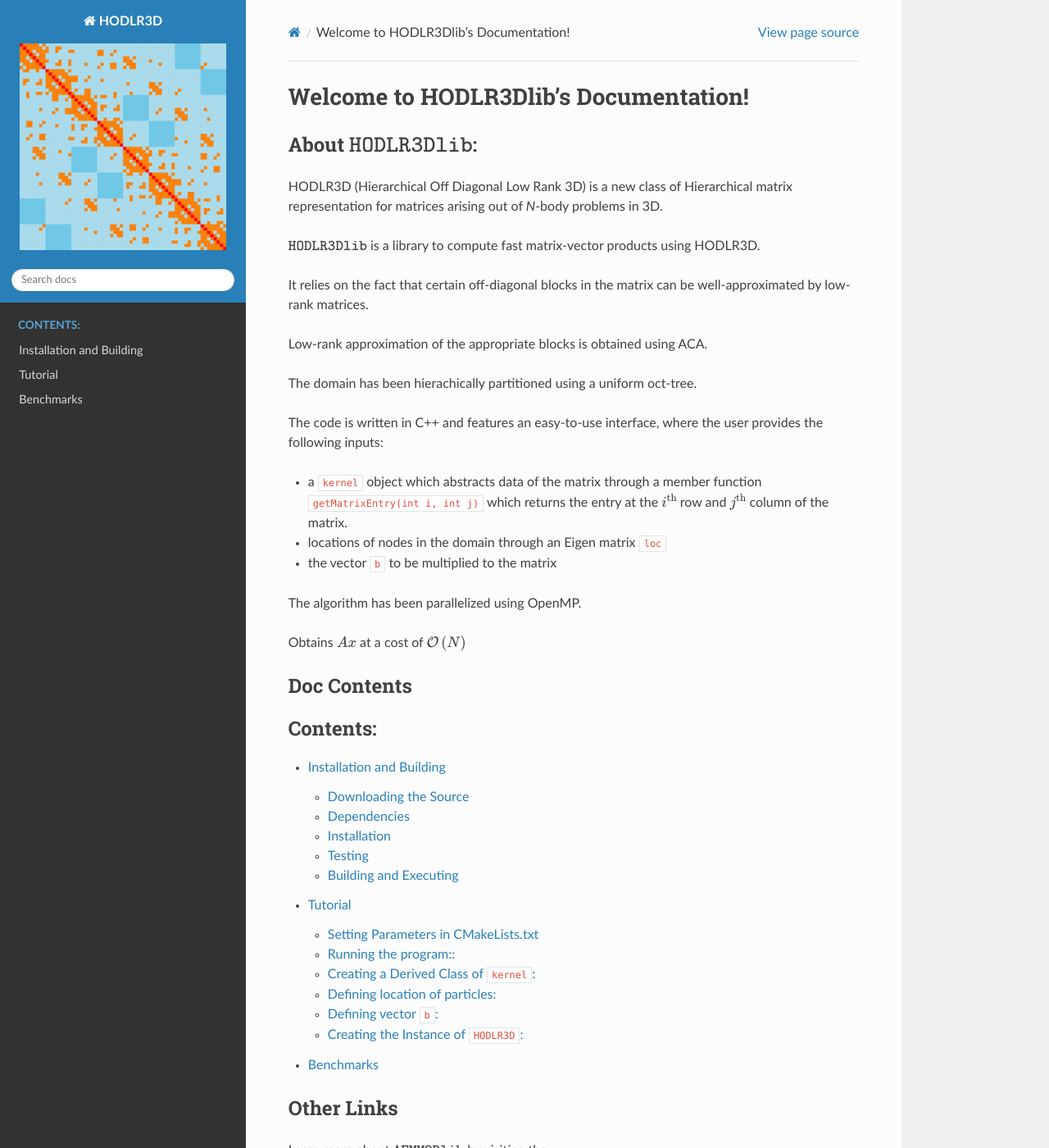
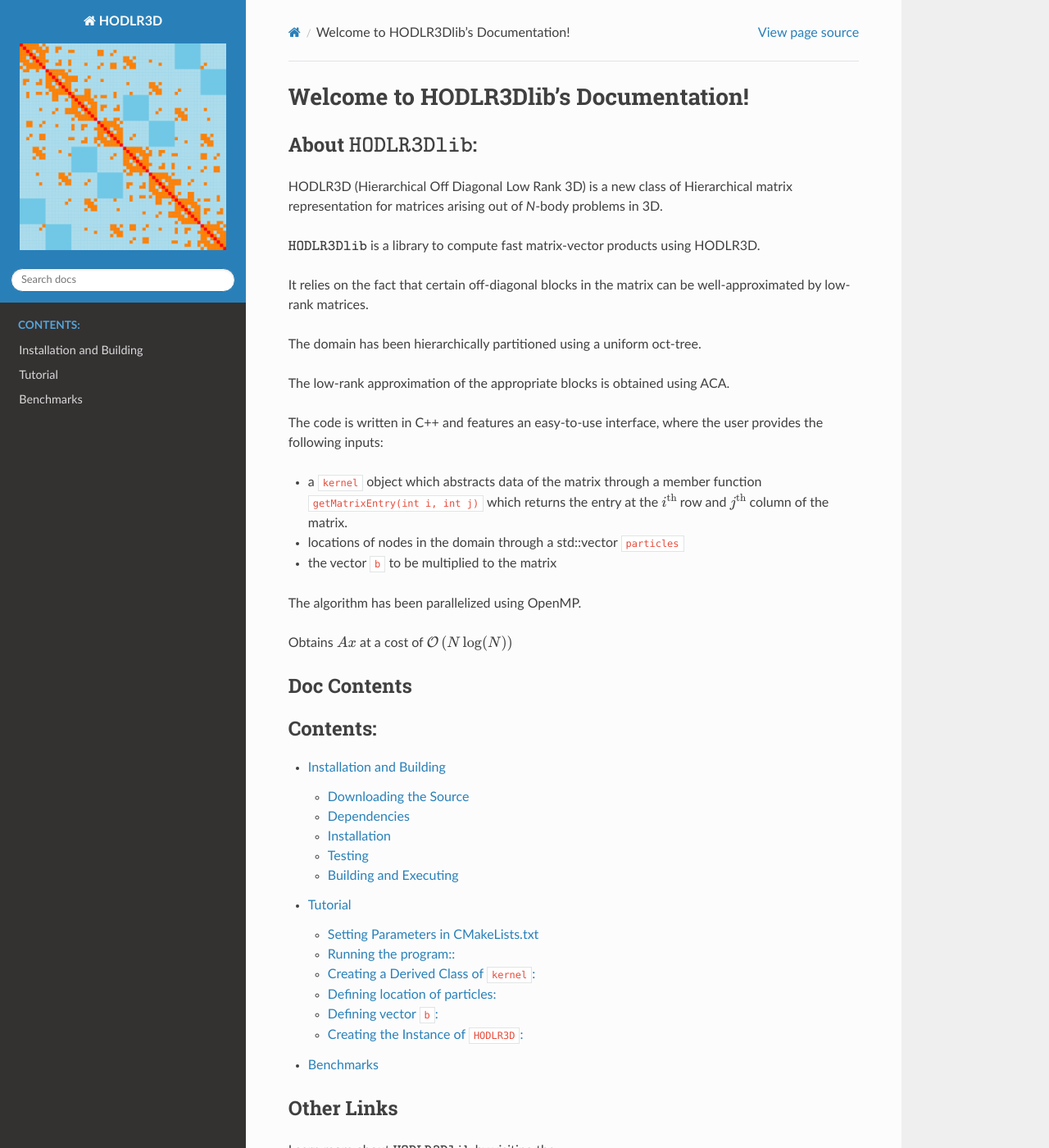
Before and after one commit to SAFRAN-LAB/HODLR3D, a Sphinx documentation site: the page built from docs/source/index.rst, in a window 1280 px wide and 1400 px high. Shown: the whole window at 82% size. Built offline with Sphinx 7.4.7 and the Read the Docs theme 2.0.0, drawn with Linux system fonts in a browser that asks for light colours; some of the changed text lies outside the part shown.

Commit message:
docs updated

```diff
--- a/docs/source/index.rst
+++ b/docs/source/index.rst
@@ -13,21 +13,21 @@ HODLR3D (Hierarchical Off Diagonal Low Rank 3D) is a new class of Hierarchical m
 
 It relies on the fact that certain off-diagonal blocks in the matrix can be well-approximated by low-rank matrices.
 
-Low-rank approximation of the appropriate blocks is obtained using ACA.
+The domain has been hierarchically partitioned using a uniform oct-tree.
 
-The domain has been hierachically partitioned using a uniform oct-tree.
+The low-rank approximation of the appropriate blocks is obtained using ACA.
 
 The code is written in C++ and features an easy-to-use interface, where the user provides the following inputs:
 
 - a ``kernel`` object which abstracts data of the matrix through a member function ``getMatrixEntry(int i, int j)`` which returns the entry at the :math:`i^{\mathrm{th}}` row and :math:`j^{\mathrm{th}}` column of the matrix.
 
-- locations of nodes in the domain through an Eigen matrix ``loc``
+- locations of nodes in the domain through a std::vector ``particles``
 
 - the vector ``b`` to be multiplied to the matrix
 
 The algorithm has been parallelized using OpenMP.
 
-Obtains :math:`A x` at a cost of :math:`\mathcal{O}\left(N\right)`
+Obtains :math:`A x` at a cost of :math:`\mathcal{O}\left(N\log(N)\right)`
 
 Doc Contents
 ============
```
Also changed, not shown: other parts of docs/source/index.rst (+1 -1 lines).
